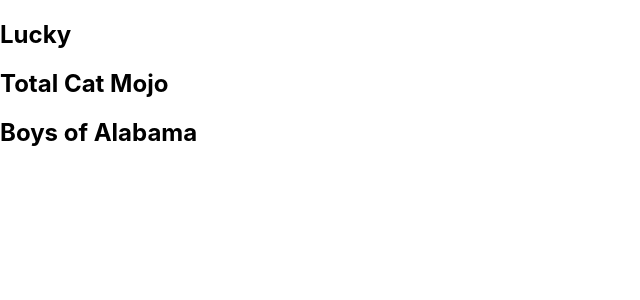
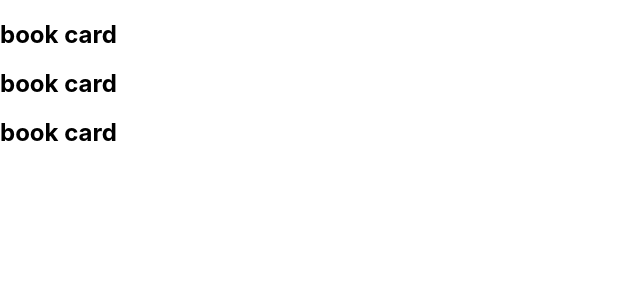
Before and after one commit to Sara-Harvey/book-list-frontend, a React (Create React App) app: page / in a window 1280 px wide. Shown: the top 300 px of the page, without its empty margins (0-640 px from the left). Built offline with nearby package versions, Linux system fonts and the light colour scheme.

Commit message:
create a BookCard class component in new file, import it to App.js, use prop, book, to eventually pass in individual book data

```diff
--- a/src/App.js
+++ b/src/App.js
@@ -1,4 +1,5 @@
 import React from 'react';
+import BookCard from "./BookCard";
 import "./index.css";
 
 const books = [
@@ -12,7 +13,9 @@
   return (
       <div className="App">
       {books.map((book) => (
-        <h2 key={book.id}>{book.title}</h2>
+      < BookCard book={book} />
+
+        //<h2 key={book.id}>{book.title}</h2>
         ))}
       </div>
     );
--- /dev/null
+++ b/src/BookCard.js
@@ -0,0 +1,9 @@
+import React, { Component } from "react";
+
+class BookCard extends React.Component {
+	render() {
+		return <h2>book card</h2>
+	}
+}
+
+export default BookCard
```
